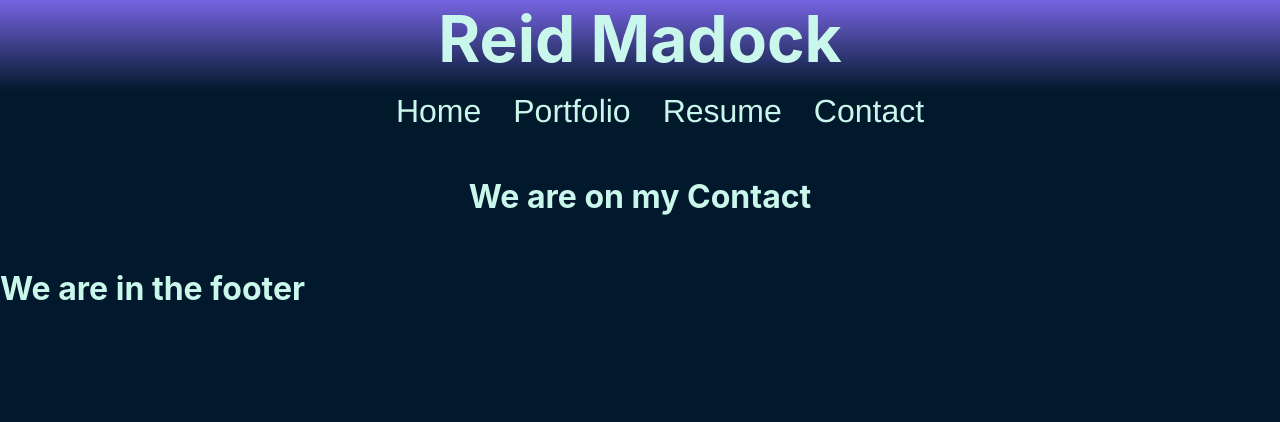
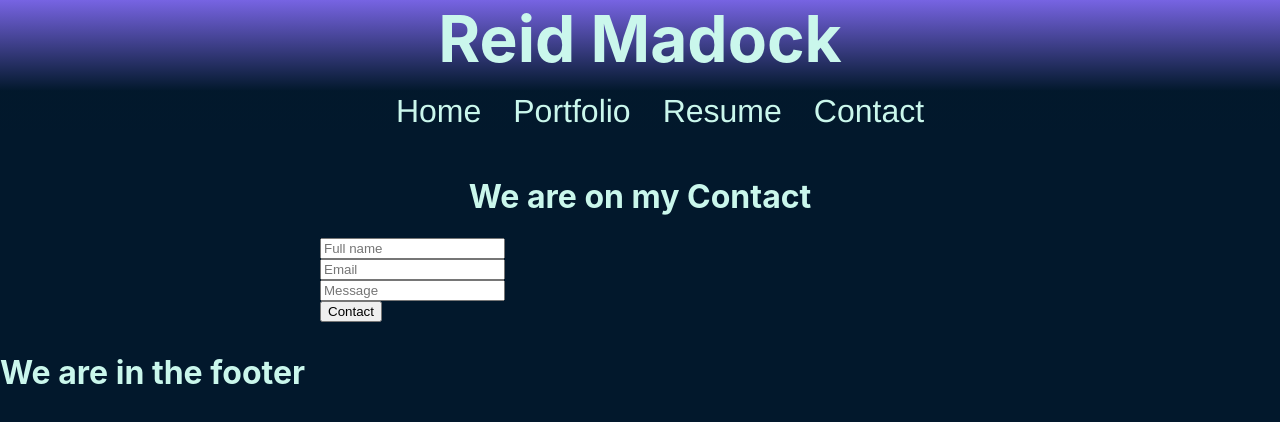
Before and after one commit to reidmadock/reid-react-portfolio, a React (Create React App) app: page / in a window 1280 px wide. Both pictures are taken after a click on the item "Contact". Shown: the top 422 px of the page. Built offline with nearby package versions, Linux system fonts and the light colour scheme.

Commit message:
contact form made

```diff
--- a/src/components/Contact.jsx
+++ b/src/components/Contact.jsx
@@ -1,9 +1,44 @@
-import React from 'react';
+import React, { useState } from 'react';
 
 export default function Contact() {
+  const [person, setPerson] = useState({ username: '', email: '', message: '' });
+
+  function handleInput(name, value) {
+    // console.log('event target:', event.target.value);
+    setPerson({ ...person, [name]: value });
+  }
+
+  function handleSubmit() {
+    setPerson({ username: '', email: '', message: '' });
+  }
+
   return (
     <>
       <h1>We are on my Contact</h1>
+      <form>
+        <input
+          type="text"
+          placeholder="Full name"
+          value={person.username}
+          onChange={(event) => handleInput('username', event.target.value)}
+        />
+        <br />
+        <input
+          type="text"
+          placeholder="Email"
+          value={person.email}
+          onChange={(event) => handleInput('email', event.target.value)}
+        />
+        <br />
+        <input
+          type="text"
+          placeholder="Message"
+          value={person.message}
+          onChange={(event) => handleInput('message', event.target.value)}
+        />
+        <br />
+        <input type="button" value="Contact" onClick={handleSubmit} />
+      </form>
     </>
   );
 }
--- a/src/components/Header.jsx
+++ b/src/components/Header.jsx
@@ -1,4 +1,4 @@
-import React, { useState } from 'react';
+import React, { useEffect, useState } from 'react';
 import Navigation from './Navigation';
 import Home from './Home';
 
@@ -7,9 +7,13 @@ export default function Header() {
 
   const handleClick = (view) => {
       setViewing(view);
-      console.log(view);
+      // console.log(view);
       // event.target.className = event.target.className + ' clicked'
   }
+
+  useEffect(() => {
+    console.log('We are viewing:', viewing.type.name);
+  })
 
   return (
     <>
```
